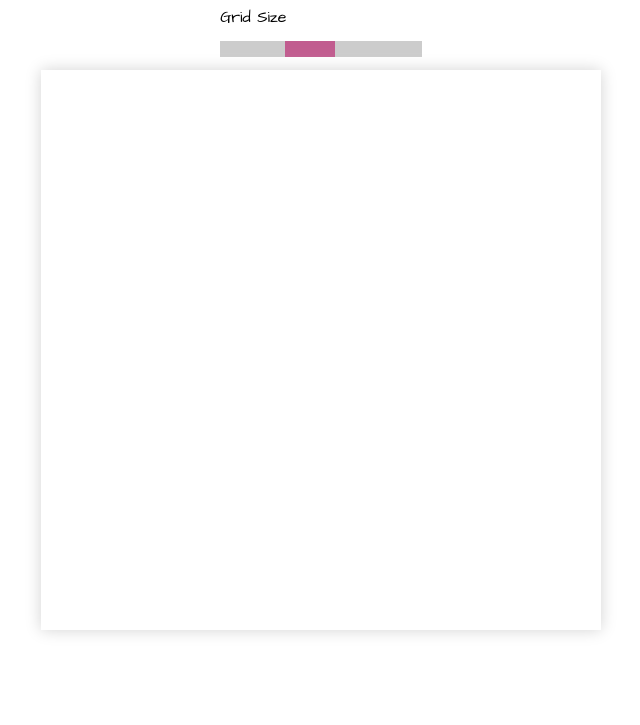
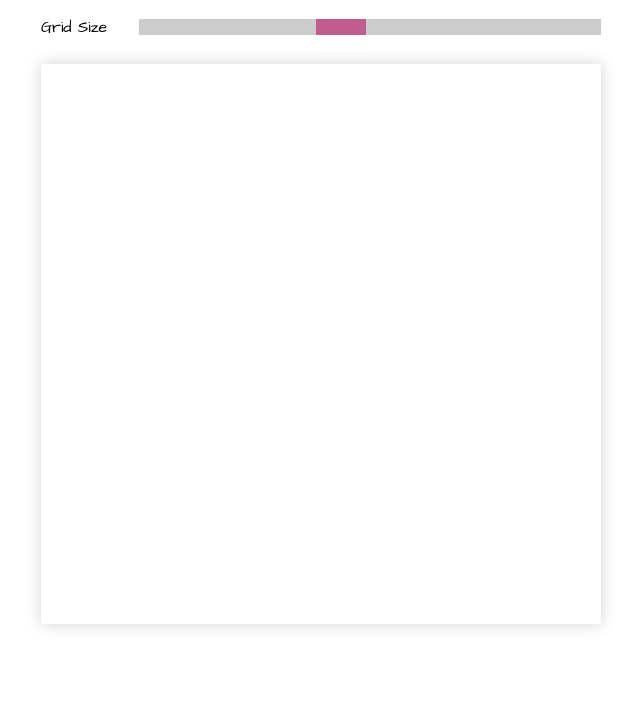
Before and after one commit to loganwoolf/etchysketch, a plain HTML site: page index.html in a window 1280 px wide. Shown: the part 75-800 px from the top of the page, without its empty margins (319-959 px from the left). Drawn offline with Linux system fonts and the light colour scheme.

Commit message:
style controls container

```diff
--- a/style.css
+++ b/style.css
@@ -6,11 +6,23 @@ h1 {
 }
 body {
 	font-family: 'Architects Daughter', cursive;
+	margin: 0;
 }
 main {
 	display: flex;
 	flex-direction: column;
 	align-items: center;
+	gap: 1rem;
+}
+.controls {
+	display: flex;
+	flex-direction: row;
+	align-items: center;
+	gap: 2rem;
+	width: 70vmin;
+}
+.controls > label {
+	flex-shrink: 0;
 }
 .main-canvas {
 	--width: 70vmin;
```
